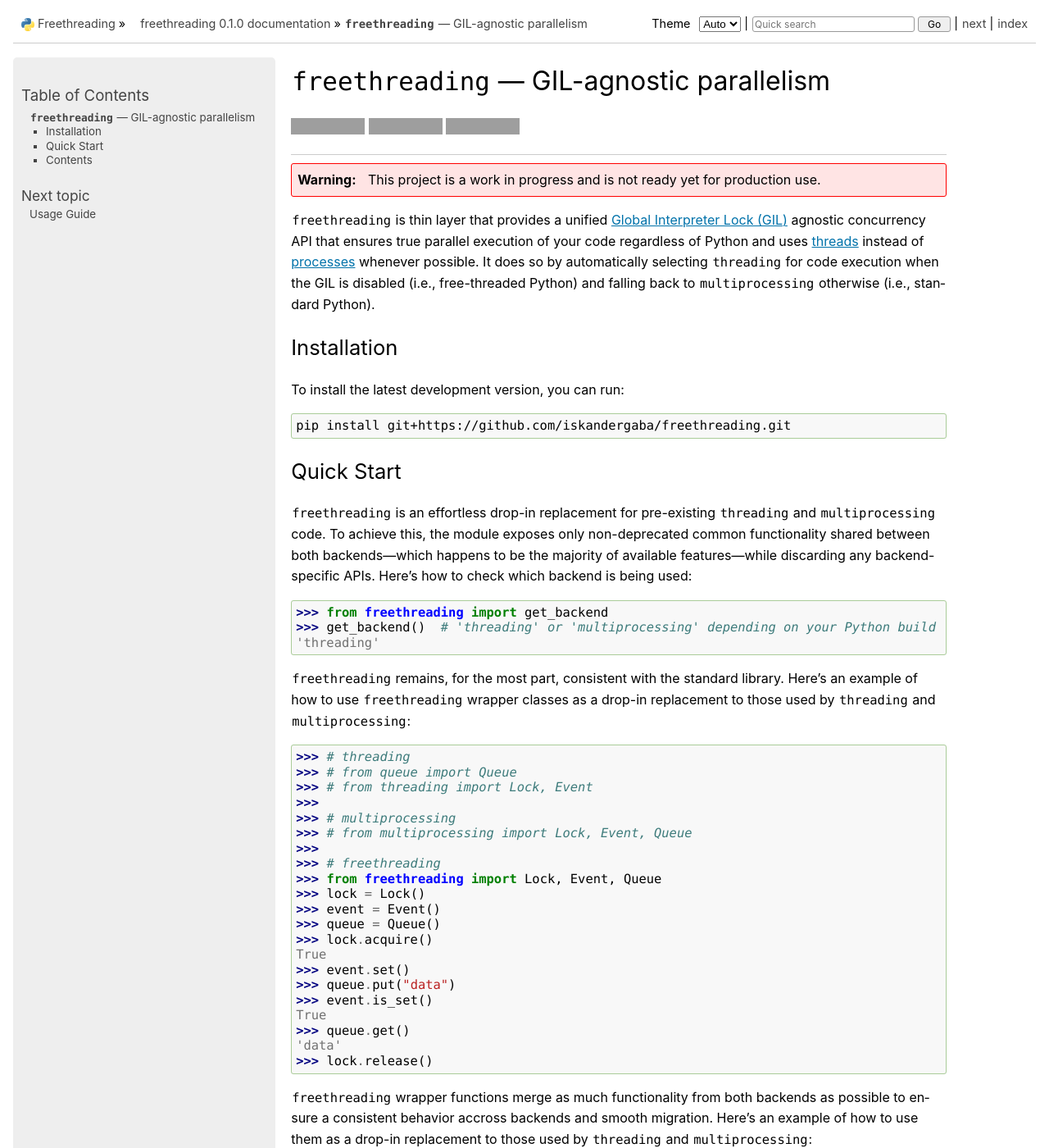
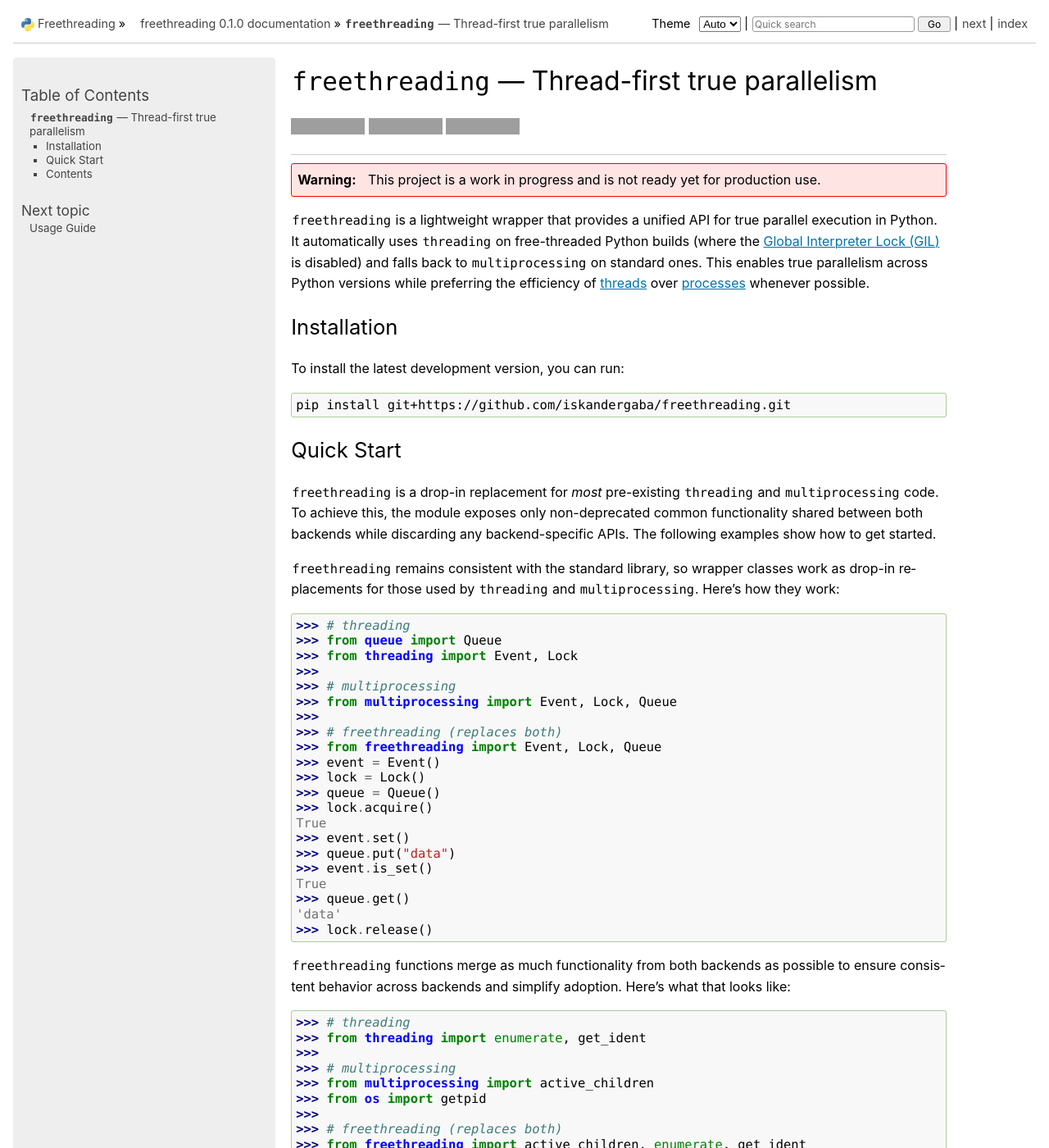
Before and after one commit to iskandergaba/freethreading, a Sphinx documentation site: the page built from docs/index.rst, in a window 1280 px wide and 1400 px high. Shown: the whole window at 82% size. Built offline with Sphinx 7.4.7, drawn with Linux system fonts in a browser that asks for light colours; pages that are not in the unit, such as notebooks, are missing from menus; some of the changed text lies outside the part shown; grey boxes are pictures that could not be loaded.

Commit message:
Clean the docs main page

```diff
--- a/docs/index.rst
+++ b/docs/index.rst
@@ -1,5 +1,5 @@
-``freethreading`` — GIL-agnostic parallelism
-============================================
+``freethreading`` — Thread-first true parallelism
+=================================================
 
 |Codecov| |Docs| |CI Build|
 
@@ -8,13 +8,12 @@
 .. warning::
    This project is a work in progress and is not ready yet for production use.
 
-:mod:`freethreading` is thin layer that provides a unified `Global Interpreter Lock (GIL)
-<https://docs.python.org/3/glossary.html#term-global-interpreter-lock>`_ agnostic concurrency API
-that ensures true parallel execution of your code regardless of Python and uses `threads
-<https://en.wikipedia.org/wiki/Thread_(computing)>`_ instead of `processes
-<https://en.wikipedia.org/wiki/Process_(computing)>`_ whenever possible. It does so by automatically
-selecting :mod:`threading` for code execution when the GIL is disabled (i.e., free-threaded Python)
-and falling back to :mod:`multiprocessing` otherwise (i.e., standard Python).
+:mod:`freethreading` is a lightweight wrapper that provides a unified API for true parallel execution in Python. It
+automatically uses :mod:`threading` on free-threaded Python builds (where the `Global Interpreter Lock (GIL)
+<https://docs.python.org/3/glossary.html#term-global-interpreter-lock>`_ is disabled) and falls back to
+:mod:`multiprocessing` on standard ones. This enables true parallelism across Python versions while preferring the
+efficiency of `threads <https://en.wikipedia.org/wiki/Thread_(computing)>`_ over `processes
+<https://en.wikipedia.org/wiki/Process_(computing)>`_ whenever possible.
 
 
 Installation
@@ -36,35 +35,26 @@
 Quick Start
 -----------
 
-:mod:`freethreading` is an effortless drop-in replacement for pre-existing
-:mod:`threading` and :mod:`multiprocessing` code. To achieve this, the module exposes only
-non-deprecated common functionality shared between both backends—which happens to be the majority
-of available features—while discarding any backend-specific APIs. Here's how to check which
-backend is being used:
+:mod:`freethreading` is a drop-in replacement for *most* pre-existing :mod:`threading` and :mod:`multiprocessing` code.
+To achieve this, the module exposes only non-deprecated common functionality shared between both backends while
+discarding any backend-specific APIs. The following examples show how to get started.
 
-.. code-block:: pycon
-
-   >>> from freethreading import get_backend
-   >>> get_backend()  # 'threading' or 'multiprocessing' depending on your Python build
-   'threading'
-
-:mod:`freethreading` remains, for the most part, consistent with the standard library. Here's
-an example of how to use :mod:`freethreading` wrapper classes as a drop-in replacement to those
-used by :mod:`threading` and :mod:`multiprocessing`:
+:mod:`freethreading` remains consistent with the standard library, so wrapper classes work as drop-in replacements for
+those used by :mod:`threading` and :mod:`multiprocessing`. Here's how they work:
 
 .. code-block:: pycon
 
    >>> # threading
-   >>> # from queue import Queue
-   >>> # from threading import Lock, Event
+   >>> from queue import Queue
+   >>> from threading import Event, Lock
    >>>
    >>> # multiprocessing
-   >>> # from multiprocessing import Lock, Event, Queue
+   >>> from multiprocessing import Event, Lock, Queue
    >>>
-   >>> # freethreading
-   >>> from freethreading import Lock, Event, Queue
+   >>> # freethreading (replaces both)
+   >>> from freethreading import Event, Lock, Queue
+   >>> event = Event()
    >>> lock = Lock()
-   >>> event = Event()
    >>> queue = Queue()
    >>> lock.acquire()
    True
@@ -76,21 +66,19 @@
    'data'
    >>> lock.release()
 
-:mod:`freethreading` wrapper functions merge as much functionality from both backends as
-possible to ensure a consistent behavior accross backends and smooth migration. Here's an
-example of how to use them as a drop-in replacement to those used by :mod:`threading`
-and :mod:`multiprocessing`:
+:mod:`freethreading` functions merge as much functionality from both backends as possible to ensure consistent behavior
+across backends and simplify adoption. Here's what that looks like:
 
 .. code-block:: pycon
 
    >>> # threading
-   >>> # from threading import enumerate, get_ident
+   >>> from threading import enumerate, get_ident
    >>>
    >>> # multiprocessing
-   >>> # from multiprocessing import active_children
-   >>> # from os import getpid
+   >>> from multiprocessing import active_children
+   >>> from os import getpid
    >>>
-   >>> # freethreading
+   >>> # freethreading (replaces both)
    >>> from freethreading import active_children, enumerate, get_ident
    >>> len(active_children())  # excludes current thread or process
    0
@@ -100,28 +88,27 @@
    140247834...
 
 Only :func:`~freethreading.current_worker`, :class:`~freethreading.Worker`, and
-:class:`~freethreading.WorkerPoolExecutor` differ from the standard library naming,
-using "worker" as a unified term for both threads and processes. This example
-demonstrates their usage:
+:class:`~freethreading.WorkerPoolExecutor` differ from the standard library naming, using "worker" as a unified term
+for both threads and processes. Here is an example:
 
 .. code-block:: pycon
 
    >>> # threading
-   >>> # from concurrent.futures import ThreadPoolExecutor
-   >>> # from threading import current_thread, Thread
+   >>> from concurrent.futures import ThreadPoolExecutor
+   >>> from threading import Thread, current_thread
    >>>
    >>> # multiprocessing
-   >>> # from concurrent.futures import ProcessPoolExecutor
-   >>> # from multiprocessing import current_process, Process
+   >>> from concurrent.futures import ProcessPoolExecutor
+   >>> from multiprocessing import Process, current_process
    >>>
-   >>> # freethreading
-   >>> from freethreading import current_worker, Worker, WorkerPoolExecutor
+   >>> # freethreading (replaces both)
+   >>> from freethreading import Worker, WorkerPoolExecutor, current_worker
    >>> current_worker().name # 'MainThread' or 'MainProcess'
    'MainThread'
    >>>
    >>> def task():
    ...     print(f"Hello from {current_worker().name}!")
-   >>>
+   ...
    >>> # Using Worker (Thread or Process) to run a task
    >>> w = Worker(target=task, name="MyWorker")
    >>> w.start()
@@ -130,39 +117,10 @@
    >>>
    >>> # Using WorkerPoolExecutor (ThreadPoolExecutor or ProcessPoolExecutor) to run a task
    >>> with WorkerPoolExecutor(max_workers=2) as executor:
+   ...     # 'Hello from ThreadPoolExecutor-0_0!' or 'Hello from ForkProcess-2!'
    ...     future = executor.submit(task)
-   >>> # 'Hello from ThreadPoolExecutor-0_0!' or 'Hello from ForkProcess-2!'
+   >>>
    Hello from ThreadPoolExecutor-0_0!
-
-Let's compute factorials in parallel using :class:`~freethreading.WorkerPoolExecutor`.
-Under the hood, this automatically uses :class:`~concurrent.futures.ThreadPoolExecutor` on
-free-threaded Python and :class:`~concurrent.futures.ProcessPoolExecutor` otherwise,
-giving you true parallelism and the efficiency of threads over processes whenever possible.
-
-.. code-block:: pycon
-
-   >>> from freethreading import WorkerPoolExecutor
-   >>>
-   >>> def factorial(n):
-   ...     """Compute factorial of n."""
-   ...     result = 1
-   ...     for i in range(2, n + 1):
-   ...         result *= i
-   ...     return result
-   ...
-   >>> # Compute factorials in parallel using WorkerPoolExecutor
-   >>> numbers = [5, 10, 15, 20]
-   >>> with WorkerPoolExecutor(max_workers=4) as executor:
-   ...     results = list(executor.map(factorial, numbers))
-   ...
-   >>> # Display results
-   >>> for num, fact in zip(numbers, results):
-   ...     print(f"{num}! = {fact}")
-   ...
-   5! = 120
-   10! = 3628800
-   15! = 1307674368000
-   20! = 2432902008176640000
 
 
 Contents
```
